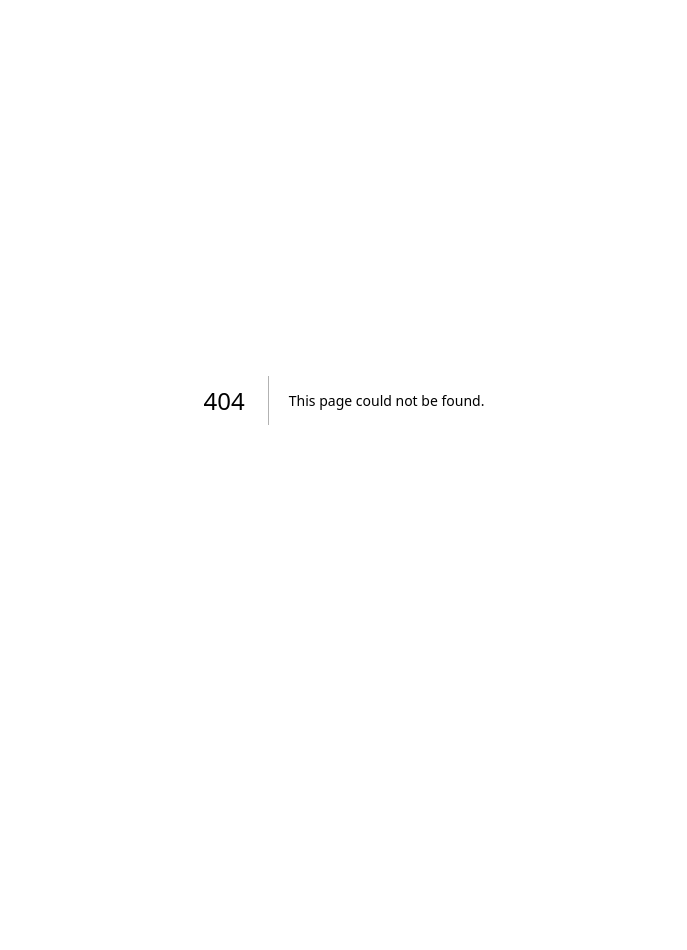
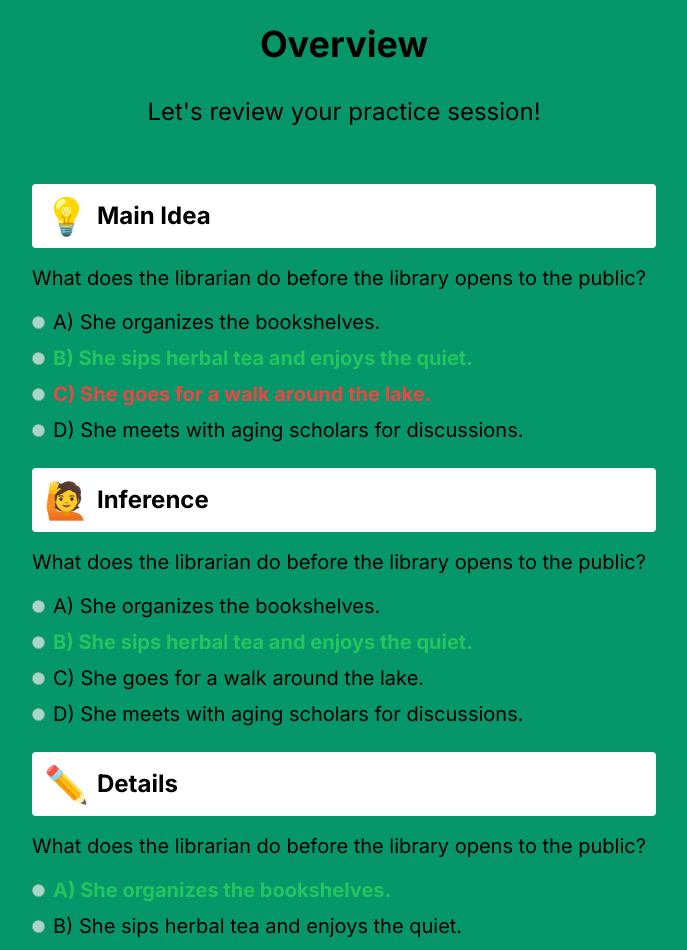
Before and after one commit to tedai-hackathon/groundbreakinglabs, a Next.js app in the folder src/: page /review in a window 1280 px wide. Before the commit this address had no page. Shown: the top 950 px of the page, without its empty margins (296-983 px from the left). Before the commit the page ends 800 px from the top, so only its background shows below. Built offline with nearby package versions, Linux system fonts and the light colour scheme.

Commit message:
Added review results page

```diff
--- a/src/app/practice/page.tsx
+++ b/src/app/practice/page.tsx
@@ -54,7 +54,7 @@ export default function Home() {
             <PassageSetOfQuestions questions={questions} />
         </div>
 
-        <Button className="w-[125px] mt-5" label={"Submit"} />
+        <Button className="w-[125px] mt-5" label={"Submit"} link="review" />
       </div>
     </div>
   );
--- /dev/null
+++ b/src/app/review/page.tsx
@@ -0,0 +1,107 @@
+import OverviewSection from "@components/OverviewSection";
+
+const Overview: React.FC = () => {
+  const questionExample =
+    "What does the librarian do before the library opens to the public?";
+
+  const questionOptionsExample = [
+    "She organizes the bookshelves.",
+    "She sips herbal tea and enjoys the quiet.",
+    "She goes for a walk around the lake.",
+    "She meets with aging scholars for discussions.",
+  ];
+
+  return (
+    <div className="bg-emerald-600 min-h-screen p-6">
+      <h1 className="text-4xl font-bold mb-8 text-center">Overview</h1>
+      <p className="text-2xl text-center mb-8">
+        Let's review your practice session!
+      </p>
+
+      <div className="max-w-2xl mx-auto p-6 rounded">
+        {/* Main Idea section */}
+        <div className="mb-6">
+          <OverviewSection name="Main Idea" emoji="💡" />
+          <Question
+            title={questionExample}
+            options={questionOptionsExample}
+            correctOption={1}
+            selectedOption={2}
+          />
+        </div>
+
+        {/* Inference section */}
+        <div className="mb-6">
+          <OverviewSection name="Inference" emoji="🙋" />
+          <Question
+            title={questionExample}
+            options={questionOptionsExample}
+            correctOption={1}
+            selectedOption={1}
+          />
+        </div>
+
+        {/* Inference section */}
+        <div className="mb-6">
+          <OverviewSection name="Details" emoji="✏️" />
+          <Question
+            title={questionExample}
+            options={questionOptionsExample}
+            correctOption={0}
+            selectedOption={3}
+          />
+        </div>
+
+        {/* Inference section */}
+        <div className="mb-6">
+          <OverviewSection name="Vocab" emoji="📕" />
+          <Question
+            title={questionExample}
+            options={questionOptionsExample}
+            correctOption={0}
+            selectedOption={2}
+          />
+        </div>
+      </div>
+    </div>
+  );
+};
+
+interface QuestionProps {
+  title: string;
+  options: string[];
+  correctOption?: number;
+  selectedOption?: number;
+}
+
+const Question: React.FC<QuestionProps> = ({
+  title,
+  options,
+  correctOption,
+  selectedOption,
+}) => {
+  return (
+    <div className="mb-6">
+      <h3 className="mb-4 text-xl">{title}</h3>
+      <div className="space-y-2">
+        {options.map((option, index) => (
+          <label
+            key={index}
+            className={`flex items-center text-xl block ${
+              index === correctOption
+                ? "font-bold text-green-500"
+                : index === selectedOption
+                ? "font-bold text-red-500"
+                : ""
+            }`}
+          >
+            <input type="radio" name="answer" className="mr-2" disabled />
+            {String.fromCharCode(65 + index)}) {option}
+          </label>
+        ))}
+      </div>
+    </div>
+  );
+};
+
+export default Overview;
--- /dev/null
+++ b/src/components/OverviewSection.tsx
@@ -0,0 +1,17 @@
+interface OverviewSectionProps {
+  name: string;
+  emoji: string;
+}
+
+const OverviewSection: React.FC<OverviewSectionProps> = ({ name, emoji }) => {
+  return (
+    <div className="flex items-center mb-4 p-3 bg-white rounded">
+      <span role="img" aria-label="question" className="text-4xl mr-2">
+        {emoji}
+      </span>
+      <h2 className="text-2xl text-black font-bold">{name}</h2>
+    </div>
+  );
+};
+
+export default OverviewSection;
```
